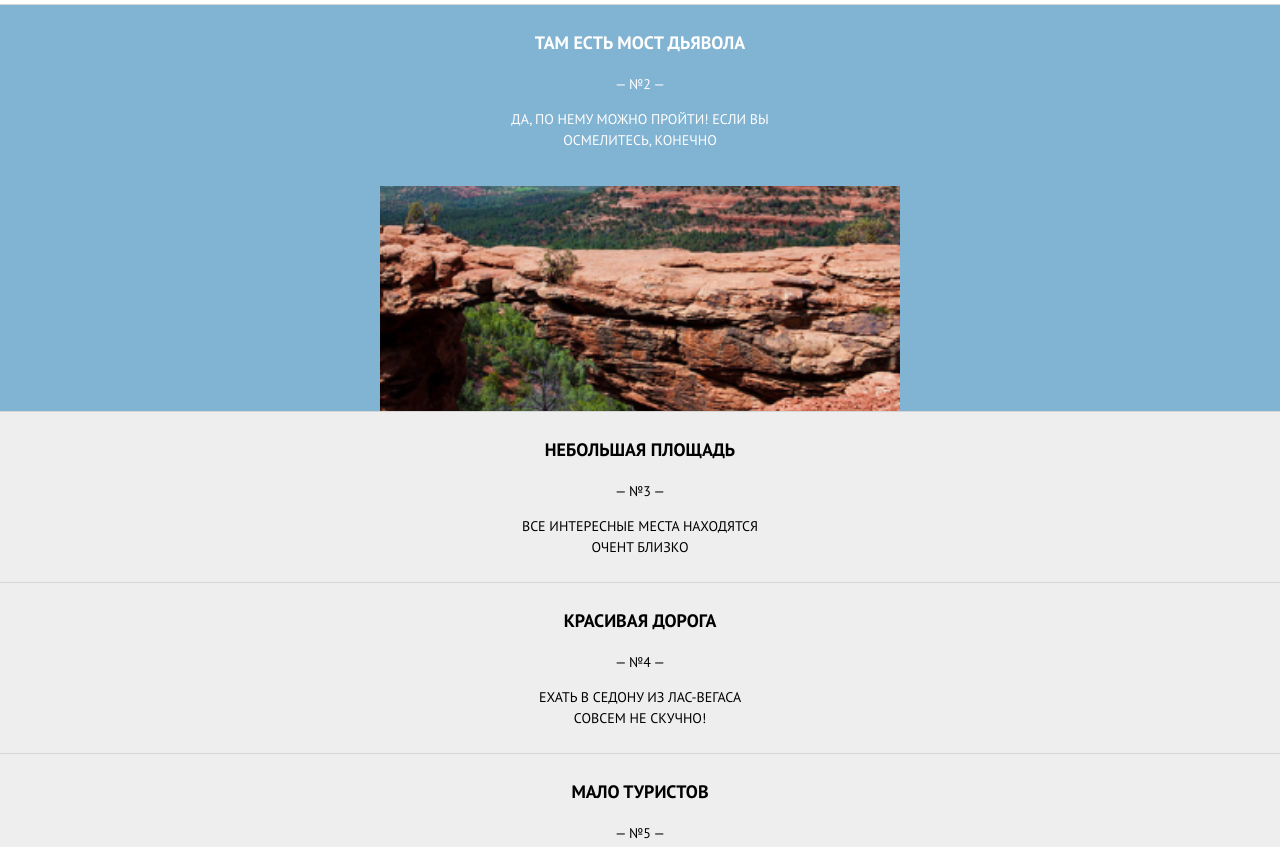
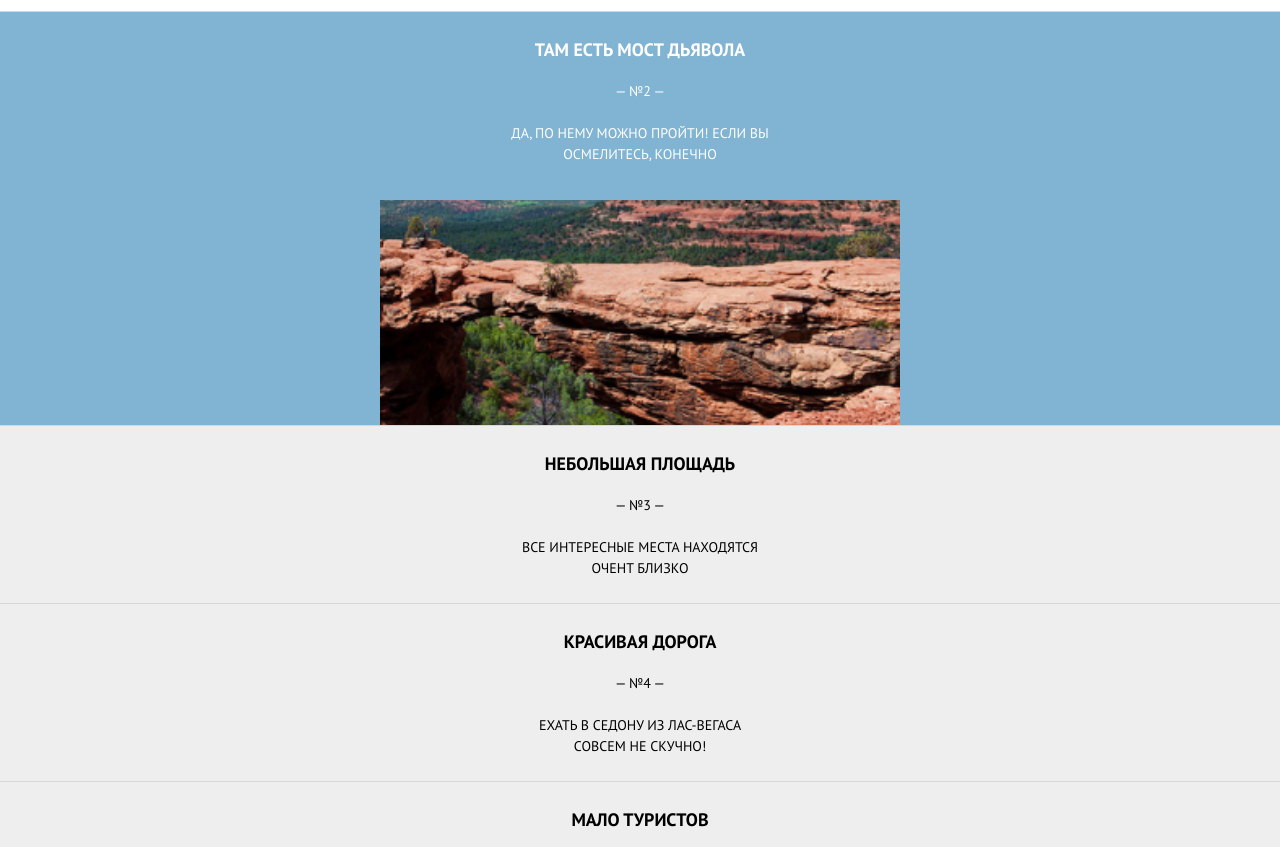
Before and after one commit to nlo-it/sedona, a website: page source/index.html in a window 1280 px wide. Shown: the part 1454-2301 px from the top of the page. Drawn offline with nearby package versions, Linux system fonts and the light colour scheme; files that its build step writes are made by us from their sources.

Commit message:
Прикрутил css-счётчик к нумерованному списку на главной странице

```diff
--- a/source/index.html
+++ b/source/index.html
@@ -66,7 +66,6 @@
             <li class="advantages__item advantages__item--pic">
               <div class="advantages__header">
                 <h3 class="advantages__title heading">Настоящий городок</h3>
-                <p class="advantages__number clear">— №1 —</p>
                 <p class="advantages__text clear">
                   Седона не аттракцион для туристов, там <br>
                   течет своя жизнь
@@ -110,7 +109,6 @@
             <li class="advantages__item advantages__item--pic">
               <div class="advantages__header">
                 <h3 class="advantages__title heading">Там есть мост дьявола</h3>
-                <p class="advantages__number clear">— №2 —</p>
                 <p class="advantages__text clear">
                   Да, по нему можно пройти! Если вы <br>
                   осмелитесь, конечно
@@ -121,7 +119,6 @@
             <li class="advantages__item">
               <div class="advantages__header">
                 <h3 class="advantages__title heading">Небольшая площадь</h3>
-                <p class="advantages__number clear">— №3 —</p>
                 <p class="advantages__text clear">
                   Все интересные места находятся <br>
                   очент близко
@@ -131,7 +128,6 @@
             <li class="advantages__item">
               <div class="advantages__header">
                 <h3 class="advantages__title heading">Красивая дорога</h3>
-                <p class="advantages__number clear">— №4 —</p>
                 <p class="advantages__text clear">
                   Ехать в Седону из Лас-Вегаса <br>
                   совсем не скучно!
@@ -141,7 +137,6 @@
             <li class="advantages__item">
               <div class="advantages__header">
                 <h3 class="advantages__title heading">Мало туристов</h3>
-                <p class="advantages__number clear">— №5 —</p>
                 <p class="advantages__text clear">
                   Большинство едет в Гранд Каньон <br>
                   и толпится там
--- a/source/less/blocks/advantages.less
+++ b/source/less/blocks/advantages.less
@@ -6,6 +6,7 @@
   display: flex;
   flex-direction: column;
   align-items: center;
+  counter-reset: number;
 }
 
 .advantages__item {
@@ -37,6 +38,12 @@
   margin-bottom: 1em;
 }
 
+.advantages__text::before {
+  white-space: pre;
+  counter-increment: number;
+  content: "— №" counter(number) " —\A\A";
+}
+
 // .advantages__text {}
 // .advantages__image {}
 
```
